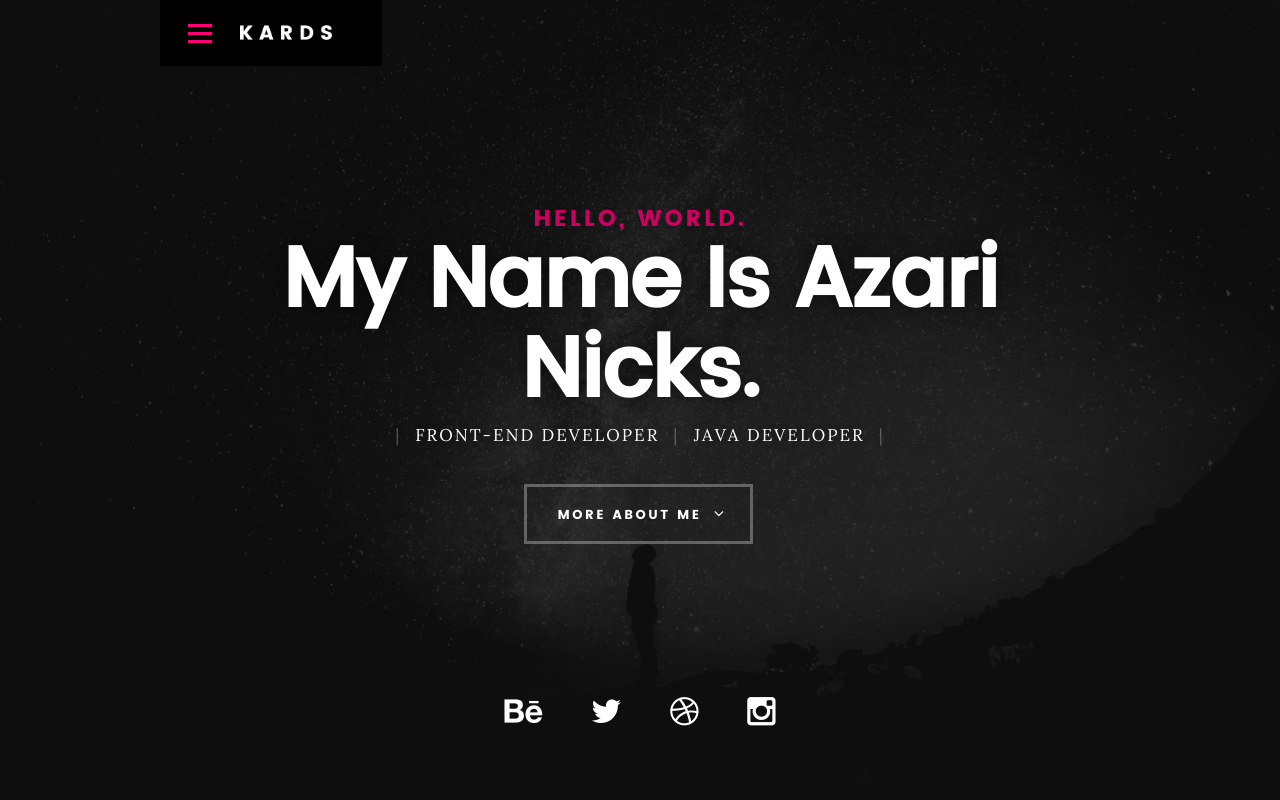
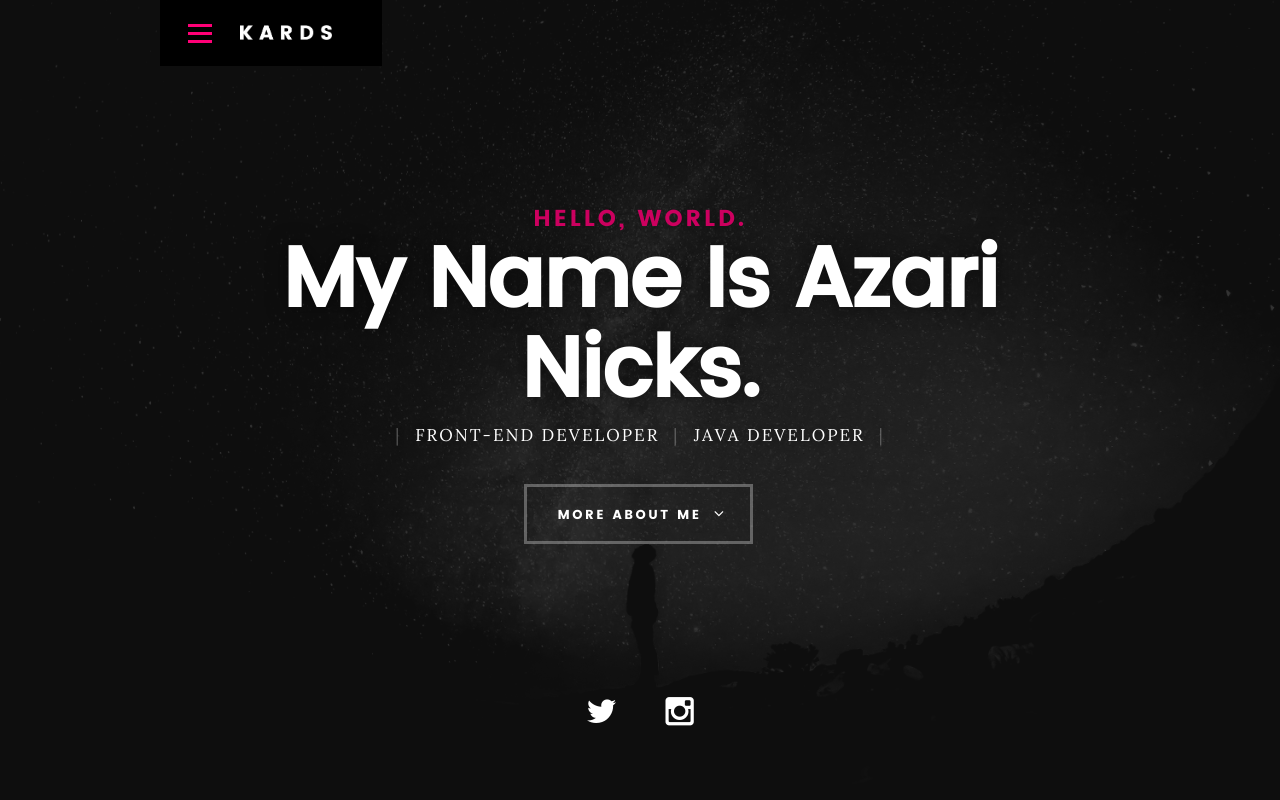
Before and after one commit to AzariNicks/AzariNicks.github.io, a plain HTML site: page index.html in a window 1280 px wide. Shown: the top 800 px of the page. Drawn offline with Linux system fonts and the light colour scheme; files whose address does not match are found by name.

Commit message:
AddedThing

```diff
--- a/index.html
+++ b/index.html
@@ -90,9 +90,9 @@
 
    	<ul class="intro-social">
 
-         <li><a href="#"><i class="fa fa-behance"></i></a></li>
-         <li><a href="#"><i class="fa fa-twitter"></i></a></li>
-         <li><a href="#"><i class="fa fa-dribbble"></i></a></li>
+
+         <li><a href="https://twitter.com/AzariNicks"><i class="fa fa-twitter"></i></a></li>
+
          <li><a href="#"><i class="fa fa-instagram"></i></a></li>
       </ul> <!-- /intro-social -->
 
```
